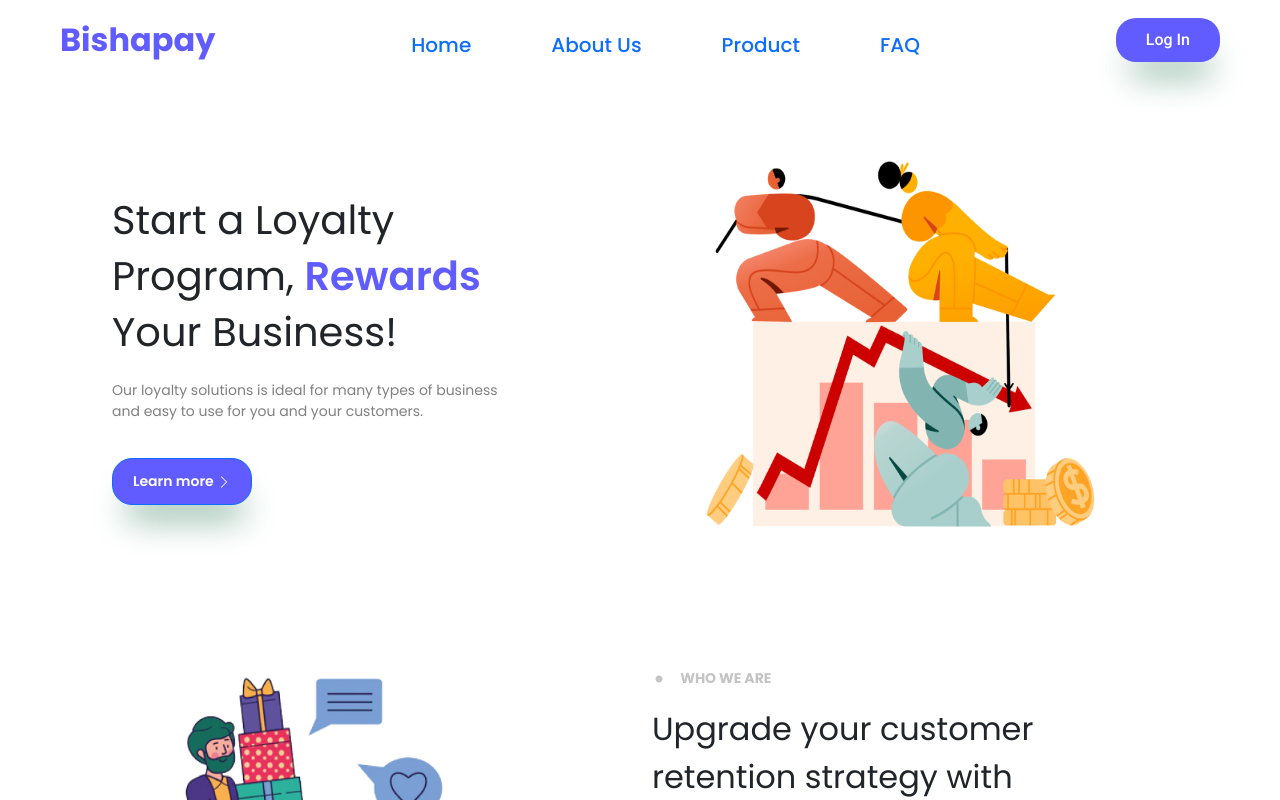
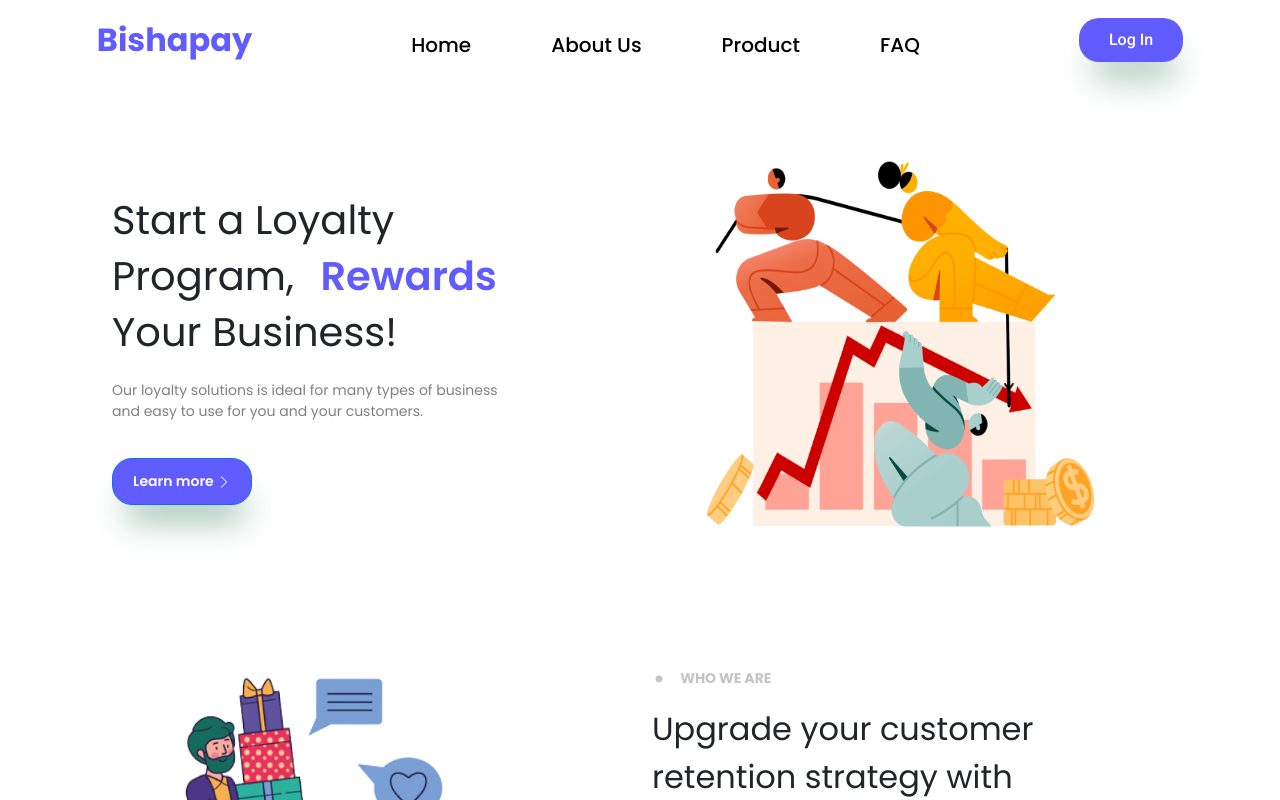
Before and after one commit to AltaCapstoneTeam14/FE, a React (Create React App) app: page / in a window 1280 px wide. Shown: the top 800 px of the page. Built offline with nearby package versions, Linux system fonts and the light colour scheme.

Commit message:
style: add sidebar

```diff
--- a/package.json
+++ b/package.json
@@ -7,6 +7,7 @@
     "@testing-library/jest-dom": "^5.14.1",
     "@testing-library/react": "^13.0.0",
     "@testing-library/user-event": "^13.2.1",
+    "add": "^2.0.6",
     "axios": "^0.27.2",
     "bootstrap": "^5.1.3",
     "json-server": "^0.17.0",
--- /dev/null
+++ b/src/App.css
@@ -0,0 +1,5 @@
+*{
+    box-sizing: border-box;
+    margin: 0;
+    padding: 0;
+}
--- a/src/App.js
+++ b/src/App.js
@@ -1,4 +1,5 @@
 import React from "react";
+import './App.css'
 import {BrowserRouter, Routes, Route} from "react-router-dom"
 import EditUser from "./Components/User/EditUser"
 import 'bootstrap/dist/css/bootstrap.min.css';
--- /dev/null
+++ b/src/Components/Navbar/NavAdmin.css
@@ -0,0 +1,59 @@
+.nav-menu{
+    background-color: #0032E1;
+    width: 363px;
+    height: 100vh;
+    display: flex;
+    justify-content: center;
+    position: fixed;
+    top: 0;
+    /*left: -100%;*/
+    transition: 850ms;
+}
+.nav-menu.active{
+    left:0;
+    transition: 350ms;
+}
+.menu-bars{
+    margin-left: 2rem;
+    font-size: 2rem;
+    background-color: none;
+    color: #f5f5f5;
+    font-size: 2rem;
+}
+.nav-text{
+    display: flex;
+    justify-content: start;
+    align-items: center;
+    padding: 8px 0 8px 16px;
+    list-style: none;
+    height: 60px;
+}
+
+.nav-text a{
+    text-decoration: none;
+    color: #f5f5f5;
+    font-size: 18px;
+    width: 95%;
+    height: 100%;
+    display: flex;
+    align-items: center;
+    padding: 0 16px;
+    border-radius: 4px;
+}
+
+.nav-menu-items{
+    width: 100%;
+}
+
+.navbar-toggle{
+    background-color:#0032E1;
+    width: 100%;
+    height: 80px;
+    display: flex;
+    justify-content: start;
+    align-items: center;
+}
+
+span{
+    margin-left: 16px;
+}
--- /dev/null
+++ b/src/Components/Navbar/NavAdmin.js
@@ -0,0 +1,117 @@
+import React, {useState} from 'react'
+import { Link } from 'react-router-dom'
+import styled from 'styled-components'
+import * as FaIcons from "react-icons/fa";
+import * as AiIcons from 'react-icons/ai'
+import {SidebarData} from './SidebarData'
+import './NavAdmin.css'
+
+function NavAdmin() {
+
+    const [sidebar, setSidebar] = useState(false)
+    const showSidebar = () => setSidebar(!sidebar)
+
+  return (
+    <>
+        <NavbarContainer>
+
+            <Menu>
+                <MenuLink href='/'>Home</MenuLink>
+                <MenuLink href='aboutUs'>About Us</MenuLink>
+                <MenuLink href='product'>Product</MenuLink>
+                <MenuLink href='faq'>FAQ</MenuLink>
+            </Menu>
+            <Link to='#' className='menu-bars' >
+                <FaIcons.FaBars onClick={showSidebar} style={{ color : '#0032E1'}}/>
+            </Link>
+
+
+        </NavbarContainer>
+        <nav className={ sidebar ? 'nav-menu-active' : 'nav-menu'}>
+                <ul className='nav-menu-items' onClick={showSidebar}>
+                    <li className='navbar-toggle'>
+                        <Link to='#' className='menu-bars'>
+                            <AiIcons.AiFillCloseSquare onClick={showSidebar}/>
+                        </Link>
+                    </li>
+                    <li className='navbar-toggle'><Logo className='menu-bars'>BISHAPAY</Logo></li>
+                    {SidebarData.map((item,index) => {
+                        return(
+                            <li key={index} className={item.cName}>
+                                <Link to={item.path}>
+                                    {item.icon}
+                                    <span>{item.title}</span>
+                                </Link>
+                            </li>
+                        )
+                    })}
+                </ul>
+            </nav>
+
+
+        </>
+  )
+}
+const NavbarContainer = styled.nav`
+    width:50%;
+    height:80px;
+    margin: auto;
+    align-items: center;
+    display: flex;
+    justify-content: space-between;
+    flex-wrap: wrap;
+    font-weight:bold;
+    font-family: 'Roboto', sans-serif;
+
+    left:0;
+    padding-top:0;
+`
+const Logo = styled.a`
+    font-size:32px;
+    font-weight: 700;
+    justify-content: start;
+    text-decoration: none;
+    cursor: pointer;
+`
+
+const Menu = styled.div`
+    display: flex;
+    justify-content: space-between;
+    align-items: center;
+    position: relative;
+    padding-top:10px;
+`
+
+
+const MenuLink = styled.a`
+    font-size: 20px;
+    text-decoration: none;
+    font-weight: 500;
+    cursor: pointer;
+    padding: 20px;
+    margin: 0 20px;
+    color: #000000;
+
+    &:hover{
+        color:#407BFF;
+    }
+    &:active {
+        color: #407BFF;
+    }
+`
+const LoginButton = styled.button`
+    padding:10px 30px;
+    border-radius:20px;
+    background: #605CFF;
+    border: none;
+    color: white;
+    font-weight: 500;
+    cursor: pointer;
+    box-shadow: 3px 20px 20px -11px rgba(117,166,146,0.78);
+    -webkit-box-shadow: 3px 26px 33px -11px rgba(117,166,146,0.78);
+    -moz-box-shadow: 3px 26px 33px -11px rgba(117,166,146,0.78);
+`
+
+
+
+export default NavAdmin
--- a/src/Components/Navbar/Navbar.js
+++ b/src/Components/Navbar/Navbar.js
@@ -59,7 +59,7 @@ function Navbar() {
 
 
 const NavbarContainer = styled.nav`
-    width:1200px;
+    width:88%;
     height:100px;
     margin: auto;
     align-items: center;
@@ -95,7 +95,11 @@ const MenuLink = styled.a`
     cursor: pointer;
     padding: 20px;
     margin: 0 20px;
+    color: #000000;
 
+    &:hover{
+        color:#407BFF;
+    }
     &:active {
         color: #407BFF;
     }
--- /dev/null
+++ b/src/Components/Navbar/SidebarData.js
@@ -0,0 +1,34 @@
+import React from 'react'
+import * as BsIcons from 'react-icons/bs'
+import * as AiIcons from 'react-icons/ai'
+import * as GrIcons from 'react-icons/gr'
+import * as FaIcons from 'react-icons/fa'
+
+
+
+export const SidebarData = [
+    {
+        title: 'Customer Data',
+        path: '/CustomerData',
+        icon: <FaIcons.FaUser/>,
+        cName: 'nav-text'
+    },
+    {
+        title: 'Point Customer',
+        path: '/CustomerData',
+        icon: <AiIcons.AiFillDollarCircle/>,
+        cName: 'nav-text'
+    },
+    {
+        title: 'Stock',
+        path: '/CustomerData',
+        icon: <FaIcons.FaCoins/>,
+        cName: 'nav-text'
+    },
+    {
+        title: 'Send Benefit',
+        path: '/CustomerData',
+        icon: <BsIcons.BsFillGiftFill/>,
+        cName: 'nav-text'
+    }
+]
--- a/src/Components/User/ShowUser.jsx
+++ b/src/Components/User/ShowUser.jsx
@@ -6,6 +6,7 @@ import { Button } from 'react-bootstrap';
 import "./ShowUser.css"
 import { AiFillEdit } from "react-icons/ai";
 import { RiDeleteBin5Fill } from "react-icons/ri";
+import NavAdmin from '../Navbar/NavAdmin'
 
 const ShowUser = () => {
   const dispatch = useDispatch();
@@ -17,6 +18,8 @@ const ShowUser = () => {
 
   return (
     <div>
+      <div>
+      <NavAdmin/>
       <div className='showUser'>
         <table striped bordered hover>
           <thead>
@@ -44,6 +47,7 @@ const ShowUser = () => {
           </tbody>
         </table>
       </div>
+      </div>
     </div>
   )
 }
--- a/src/Pages/AboutUs/AboutUs.css
+++ b/src/Pages/AboutUs/AboutUs.css
@@ -4,7 +4,7 @@
     padding: 0;
 }
 .bodyAbout{
-    width: 1200px;
+    width: 100%;
     margin: auto;
 }
 .title{
@@ -38,7 +38,7 @@
 
 .solutions{
     display: flex;
-    width: 1200px;
+    width: 90%;
     margin: auto;
     margin-top: 40px;
 }
@@ -65,6 +65,7 @@
 .ourTeam{
     display: flex;
     margin: 7% 0 ;
+    width: 88%;
 
 }
 .ourTeam img{
@@ -89,6 +90,8 @@
     display: flex;
     margin: 7% 0 ;
     margin-left: -100px;
+    width: 90%;
+    margin: auto;
 
 }
 .ourTeams img{
@@ -157,7 +160,12 @@ button{
     margin-top: 90px;
 }
 .btnOurTeam {
-    margin-left: 40px;
+    margin-left: 100px;
+
+}
+.btnOurTeam button{
+    border-style: none;
+    border:none;
 }
 .ourValue h2 {
     font-weight: 600;
```
Also changed, not shown: 2 other files (tests, documents, lock files or other folders).
